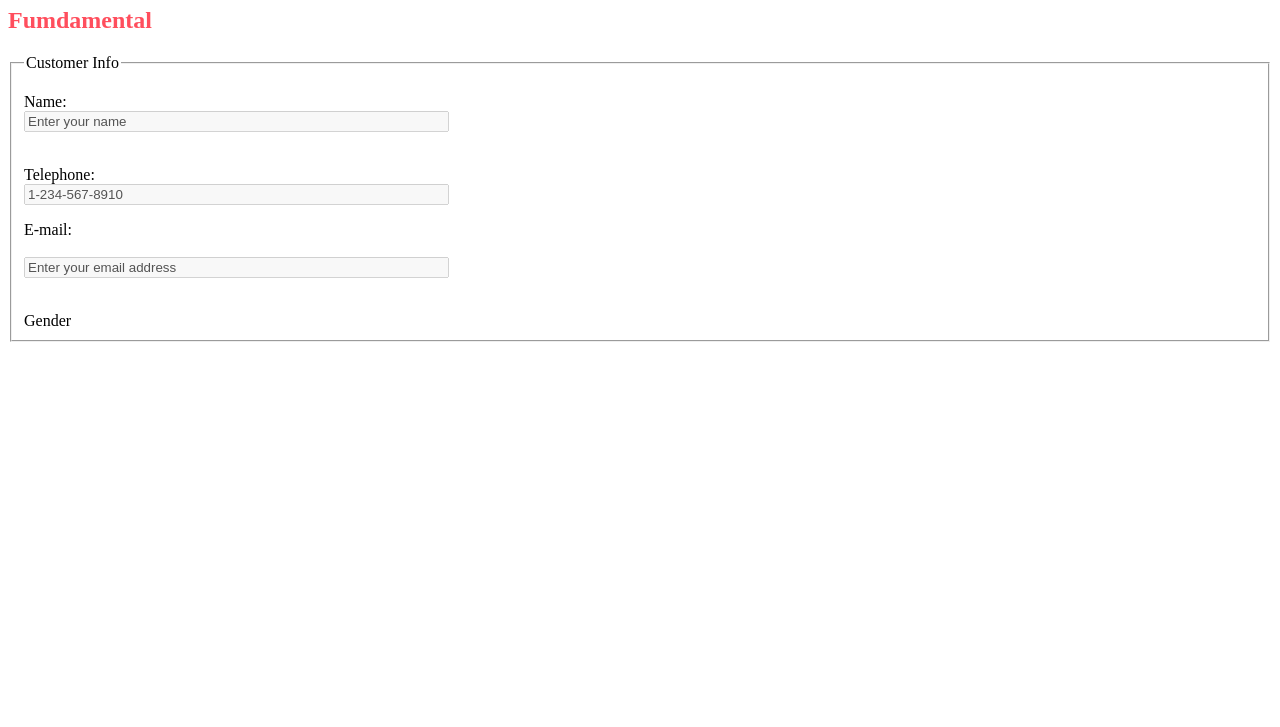
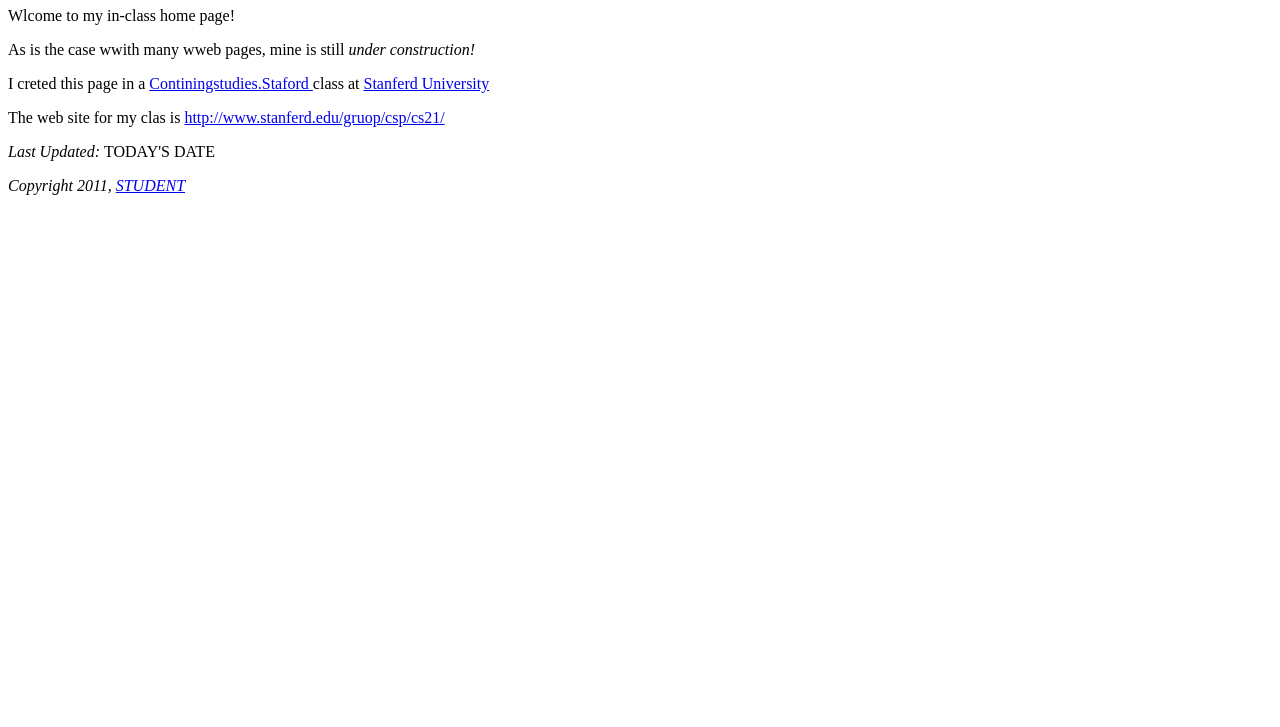
Before and after one commit to NguyetDinh201/webdesign22, a plain HTML site: page week1/Lesson1/Ex2/index (2).html in a window 1280 px wide. Shown: the part 73-800 px from the top of the page. Drawn offline with Linux system fonts and the light colour scheme.

Commit message:
Nop bai tuan 1 Signed-off-by: unknown <mungnguyetdindh@gmail.com>

```diff
--- a/week1/Lesson1/Ex2/index (2).html
+++ b/week1/Lesson1/Ex2/index (2).html
@@ -1,25 +1,15 @@
-<!DOCTYPE html >
+<!DOCTYPE html>
 <html>
 <head>
-	<body>
-		<h1 style="color: Purple ; "> <b> A Simple From </b> </h1>
-		<h2 style="color: #ff4E5D "> <b> Fumdamental </b> </h2>
-	<from>
-	  <fieldset>
-	  	<legend> Customer Info </legend>
-	  <p>
-	    <lable for="fullname"> Name:</lable><br>
-	    <input type="text" id="fullname" name="fullname" size="50" value="Enter your name" disabled><br><br>
-	  </p>
-	   <p>
-		<lable for="fullname"> Telephone:</lable><br>
-		<input type="text" id="fullname" name="fullname" size="50" value="1-234-567-8910" disabled=""><br>
-	  </p>
-	  <p>
-		<lable for="fullname"> E-mail:</lable><br><br>
-		<input for="text" id="fullname" name="fullname" size="50"
-		value="Enter your email address" disabled=""><br><br>
-	  </p>
-		Gender
-	  </fieldset>
-	</from>
+    <body>
+	    <h1> STUDENT </h1>
+		<p> Wlcome to my in-class home page! </p>
+		<p> As is the case wwith many wweb pages, mine is still <i> under construction! </i> </p>
+	    <p> I creted this page in a <a href= "http://continingstudies.Staford.edu/"> Continingstudies.Staford </a>  class at
+			<a href="http://www.stanferd.edu/"> Stanferd University </a> </p>
+	     <p> The web site for my clas is <a href =" http://www.stanferd.edu/gruop/csp/cs21/"> http://www.stanferd.edu/gruop/csp/cs21/ </a> </p>
+		 <p> <i> Last Updated: </i> TODAY'S DATE </p>
+		 <p> <i> Copyright 2011, <a href=" htpp://www.stanferd/edu/gruop/csp/cs21/"> STUDENT  </i> </a> </p>
+	</body>
+</head>
+</html>
```
Also changed, not shown: week1/Lesson1/Ex1/index (2).html (deleted, +0 -15 lines), week1/Lesson1/Ex3/index (3).html (renamed from week1/Lesson1/Ex1/index (3).html), week1/Lesson1/Ex4/index (4).html (renamed from week1/Lesson1/Ex1/index (4).html), week1/Lesson1/Ex5/index (5).html (renamed from week1/Lesson1/Ex1/index (5).html), week1/Lesson1/Ex6/index (6).html (renamed from week1/Lesson1/Ex1/index (6).html), week1/Lesson1/Ex7/index (7).html (renamed from week1/Lesson1/Ex1/index (7).html), week1/Lesson2/Ex1/index (1).html (renamed from week1/Lesson1/Ex2/index (1).html), week1/Lesson2/Ex1/index (1.2).html (renamed from week1/Lesson1/Ex2/index (1.2).html).
